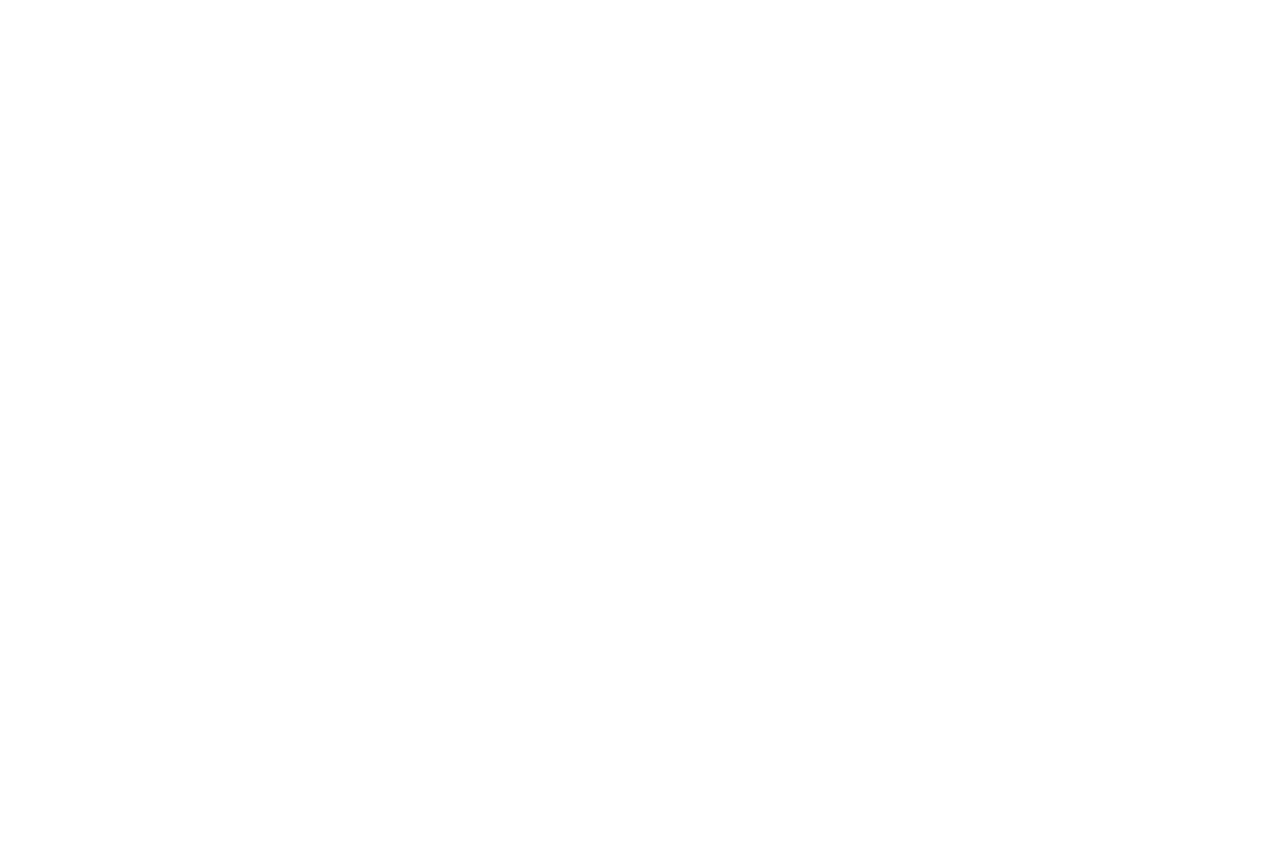
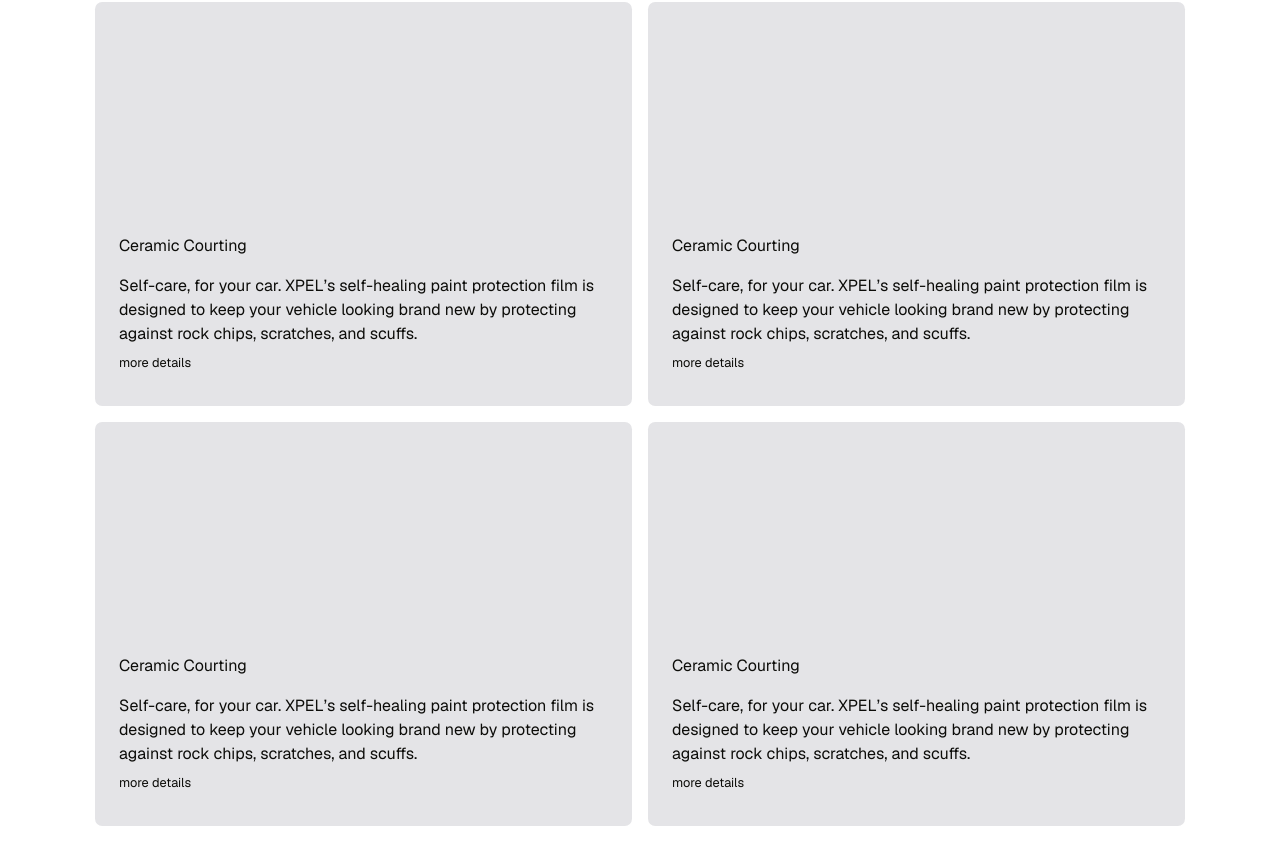
Before and after one commit to Gianfranco725/shop-scheduler, a Next.js app: page / in a window 1280 px wide. Shown: the part 1843-2707 px from the top of the page. Before the commit the page ends 1673 px from the top, so only its background shows below. Built offline with nearby package versions, Linux system fonts and the light colour scheme.

Commit message:
feat(client): add service section plus responsiveness

```diff
--- a/src/app/(client)/page.tsx
+++ b/src/app/(client)/page.tsx
@@ -2,8 +2,61 @@
 
 export default function Home() {
   return (
-    <main className="flex flex-col gap-4 px-4 py-2">
+    <main className="flex flex-col px-4 py-2">
       <AboutUsSection />
+      <div className="services-placeholder lg:grid lg:grid-cols-12 xl:grid-cols-16 grid-rows-[auto_auto_auto] gap-4 pb-10 lg:pb-20">
+        <small className="text-xl underline mb-5 row-start-1 col-start-2 col-span-10">
+          Services
+        </small>
+        <p className="max-w-194 row-start-2 col-start-2 col-span-10 text-3xl lg:text-4xl mb-5">
+          Choose one of our service to see more details about it.
+        </p>
+        <div className="grid row-start-3 grid-cols-1 grid-rows-4 md:grid-cols-2 md:grid-rows-2 col-start-2 xl:col-start-2 col-span-10 xl:col-span-14 gap-4">
+          <div className="service-card px-6 py-8 rounded-lg bg-zinc-200">
+            <div className="image-placeholder h-32 sm:h-50"></div>
+            <p className="mb-4">Ceramic Courting</p>
+            <p className="mb-1">
+              Self-care, for your car. XPEL’s self-healing paint protection film
+              is designed to keep your vehicle looking brand new by protecting
+              against rock chips, scratches, and scuffs.
+            </p>
+            <small>more details</small>
+          </div>
+
+          <div className="service-card px-6 py-8 rounded-lg bg-zinc-200">
+            <div className="image-placeholder h-32 sm:h-50"></div>
+            <p className="mb-4">Ceramic Courting</p>
+            <p className="mb-1">
+              Self-care, for your car. XPEL’s self-healing paint protection film
+              is designed to keep your vehicle looking brand new by protecting
+              against rock chips, scratches, and scuffs.
+            </p>
+            <small>more details</small>
+          </div>
+
+          <div className="service-card px-6 py-8 rounded-lg bg-zinc-200">
+            <div className="image-placeholder h-32 sm:h-50"></div>
+            <p className="mb-4">Ceramic Courting</p>
+            <p className="mb-1">
+              Self-care, for your car. XPEL’s self-healing paint protection film
+              is designed to keep your vehicle looking brand new by protecting
+              against rock chips, scratches, and scuffs.
+            </p>
+            <small>more details</small>
+          </div>
+
+          <div className="service-card px-6 py-8 rounded-lg bg-zinc-200">
+            <div className="image-placeholder h-32 sm:h-50"></div>
+            <p className="mb-4">Ceramic Courting</p>
+            <p className="mb-1">
+              Self-care, for your car. XPEL’s self-healing paint protection film
+              is designed to keep your vehicle looking brand new by protecting
+              against rock chips, scratches, and scuffs.
+            </p>
+            <small>more details</small>
+          </div>
+        </div>
+      </div>
     </main>
   );
 }
```
